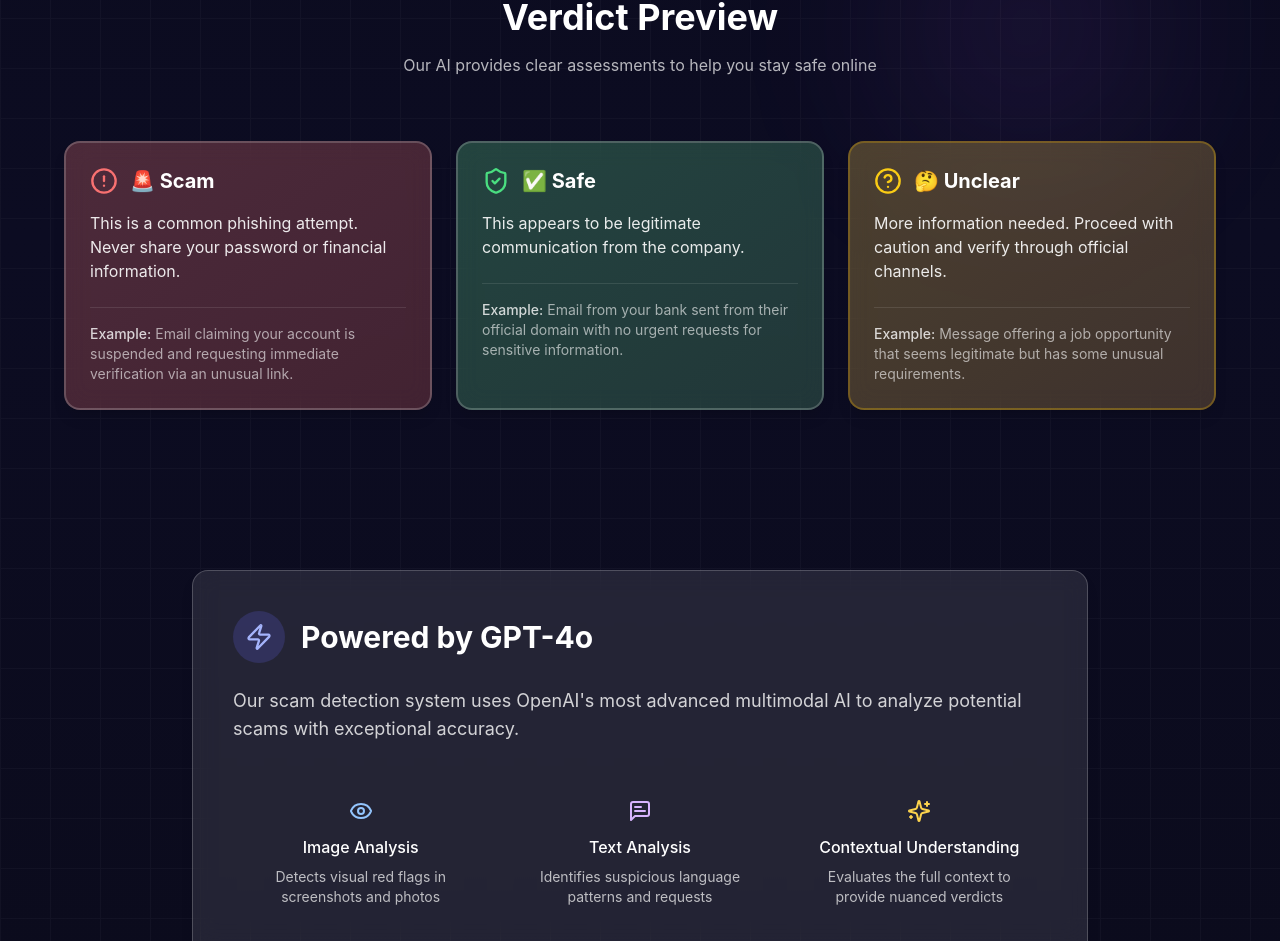
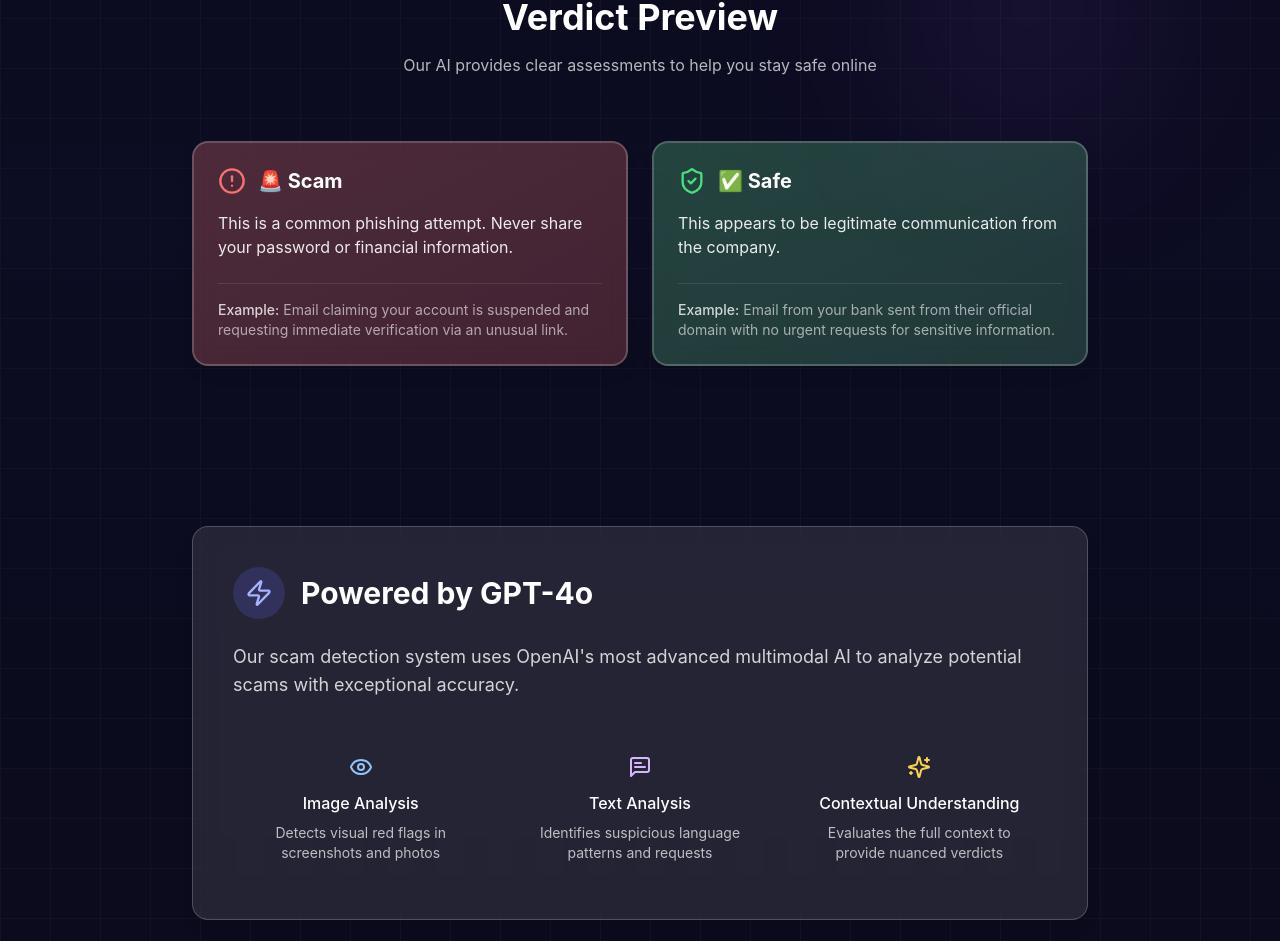
Before and after one commit to oceanuddin/scamchecker, a React (Vite) app: page / in a window 1280 px wide. Shown: the part 1432-2373 px from the top of the page. Built offline with nearby package versions, Linux system fonts and the light colour scheme.

Commit message:
Remove unclear verdict box from homepage verdict preview

```diff
--- a/src/components/VerdictPreview.tsx
+++ b/src/components/VerdictPreview.tsx
@@ -16,13 +16,6 @@
     border: 'border-green-500/30',
     text: 'This appears to be legitimate communication from the company.',
     example: 'Email from your bank sent from their official domain with no urgent requests for sensitive information.'
-  }, {
-    icon: <HelpCircleIcon size={28} className="text-yellow-400" />,
-    label: '🤔 Unclear',
-    color: 'from-yellow-500/20 to-yellow-700/20',
-    border: 'border-yellow-500/30',
-    text: 'More information needed. Proceed with caution and verify through official channels.',
-    example: 'Message offering a job opportunity that seems legitimate but has some unusual requirements.'
   }];
   return <section className="py-20 px-4 relative">
       <div className="max-w-6xl mx-auto">
@@ -32,7 +25,7 @@
         <p className="text-center text-white/70 mb-16 max-w-2xl mx-auto">
           Our AI provides clear assessments to help you stay safe online
         </p>
-        <div className="grid grid-cols-1 md:grid-cols-3 gap-6">
+        <div className="grid grid-cols-1 md:grid-cols-2 gap-6 max-w-4xl mx-auto">
           {verdicts.map((verdict, index) => <GlassPanel key={index} className={`p-6 border-2 ${verdict.border} bg-gradient-to-br ${verdict.color}`}>
               <div className="flex flex-col gap-4">
                 <div className="flex items-center gap-3">
```
